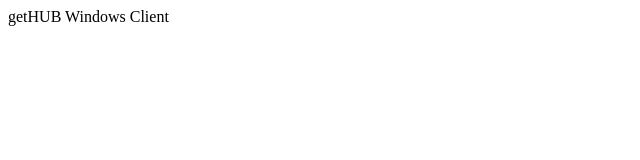
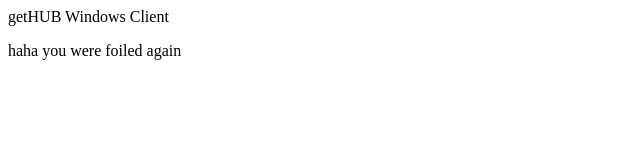
Before and after one commit to AM0263516/SecondTest, a plain HTML site: page public_html/index.html in a window 1280 px wide. Shown: the whole page, without its empty margins (0-640 px from the left). Drawn offline with Linux system fonts and the light colour scheme.

Commit message:
Extra sentence
trickery

```diff
--- a/public_html/index.html
+++ b/public_html/index.html
@@ -12,5 +12,7 @@ and open the template in the editor.
     </head>
     <body>
         <div>getHUB Windows Client</div>
+
+        <p> haha you were foiled again </p>
     </body>
 </html>
```
